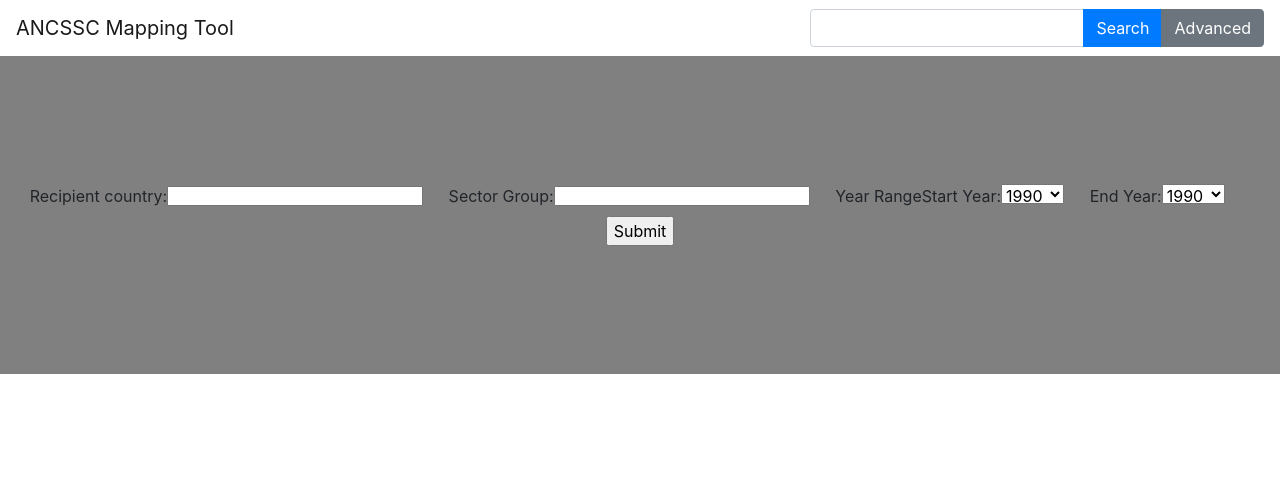
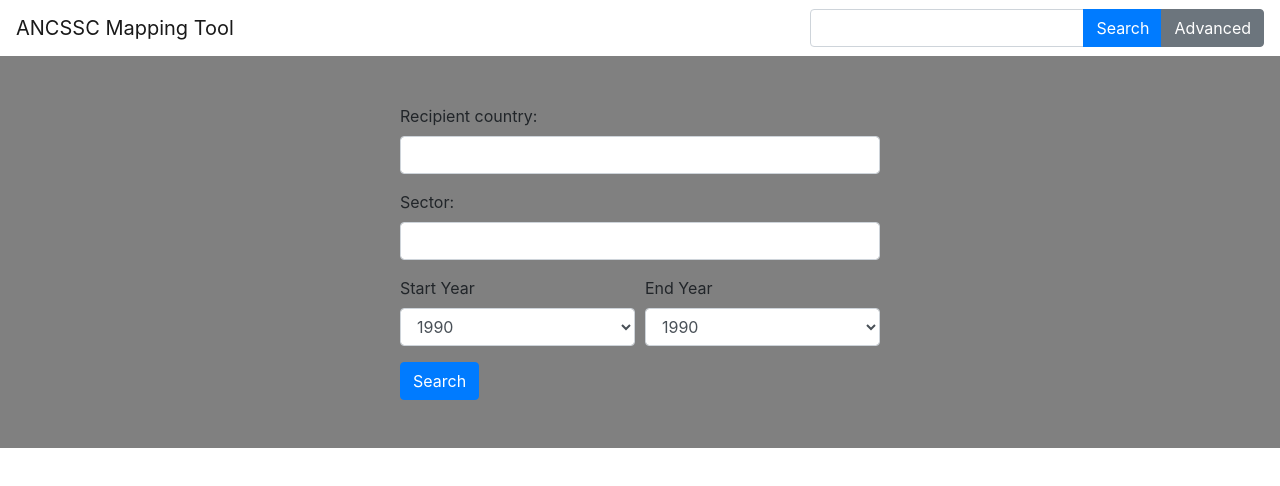
Before and after one commit to UCL-COMP0016-Team37/Mapping-Tool-Frontend, a React (Create React App) app: page /search in a window 1280 px wide. Shown: the top 486 px of the page. Built offline with nearby package versions, Linux system fonts and the light colour scheme.

Commit message:
Redesigned advanced search

```diff
--- a/src/components/filterSearch/filterSearch.scss
+++ b/src/components/filterSearch/filterSearch.scss
@@ -1,7 +1,12 @@
 .form{
     background-color: grey;
-    padding-top: 10%;
-    padding-bottom: 10%;
+    padding: 3em 0;
+    text-align: left;
+    form {
+        width: 30em;
+        max-width: 100%;
+        margin: auto;
+    }
 }
 
 .label {
--- a/src/components/filterSearch/index.js
+++ b/src/components/filterSearch/index.js
@@ -1,4 +1,6 @@
 import React from 'react';
+import { Form, Button, Col } from 'react-bootstrap';
+
 import './filterSearch.scss';
 import history from 'utils/history';
 
@@ -7,9 +9,9 @@ export default class filterSearch extends React.Component {
         super(props);
         this.state = {
             country: '',
-            sectorgroup: '',
-            startyear: '',
-            endyear: '',
+            sector: '',
+            startYear: '1990',
+            endYear: '1990',
         };
         this.handleChange = this.handleChange.bind(this);
     }
@@ -19,38 +21,44 @@ export default class filterSearch extends React.Component {
     }
 
     handleSubmit(){
-        history.push('/search-results/?country='+ this.state.country +
-            '&sectorgroup=' + this.state.sectorgroup +
-            '&startyear=' + this.state.startyear +
-            '&endyear=' + this.state.endyear);
+        history.push(
+            '/search-results/?country='+ this.state.country +
+            '&sector=' + this.state.sector +
+            '&start=' + this.state.startYear +
+            '&end=' + this.state.endYear,
+        );
     }
 
     render() {
         const years = [1990,1991,1992,1993,2000,2018,2019,2020];
-        let thisyear = years.map(year=> <option key={year} value={year}>{year}</option>);
+        const yearsOptions = years.map(year=> <option key={year} value={year}>{year}</option>);
         return(
             <div className="form">
-                <form onSubmit={e=> this.handleSubmit(e)}>
-                    <label>Recipient country: </label>
-                    <input className="multiple" type="text" name="country" onChange={this.handleChange} />
-
-                    <label>Sector Group:</label>
-                    <input className="multiple" type="text" name="sectorgroup" onChange={this.handleChange} />
-
-                    <label className="years">Year Range </label>
-                    <label>Start Year:</label>
-                    <select className="multiple" name="startyear">
-                        {thisyear}
-                    </select>
-
-                    <label>End Year:</label>
-                    <select className="multiple" name="endyear">
-                        {thisyear}
-                    </select>
-
-
-                    <input type="submit" value="Submit" />
-                </form>
+                <Form onSubmit={e=> this.handleSubmit(e)}>
+                    <Form.Group controlId="country">
+                        <Form.Label>Recipient country: </Form.Label>
+                        <Form.Control type="text" name="country" onChange={this.handleChange}/>
+                    </Form.Group>
+                    <Form.Group controlId="sector">
+                        <Form.Label>Sector:</Form.Label>
+                        <Form.Control type="text" name="sector" onChange={this.handleChange}/>
+                    </Form.Group>
+                    <Form.Row>
+                        <Form.Group as={Col} controlId="startYear">
+                            <Form.Label>Start Year</Form.Label>
+                            <Form.Control as="select" name="startYear" onChange={this.handleChange}>
+                                {yearsOptions}
+                            </Form.Control>
+                        </Form.Group>
+                        <Form.Group as={Col} controlId="endYear">
+                            <Form.Label>End Year</Form.Label>
+                            <Form.Control as="select" name="endYear" onChange={this.handleChange}>
+                                {yearsOptions}
+                            </Form.Control>
+                        </Form.Group>
+                    </Form.Row>
+                    <Button variant="primary" type="submit">Search</Button>
+                </Form>
             </div>
         ) ;
     }
```
